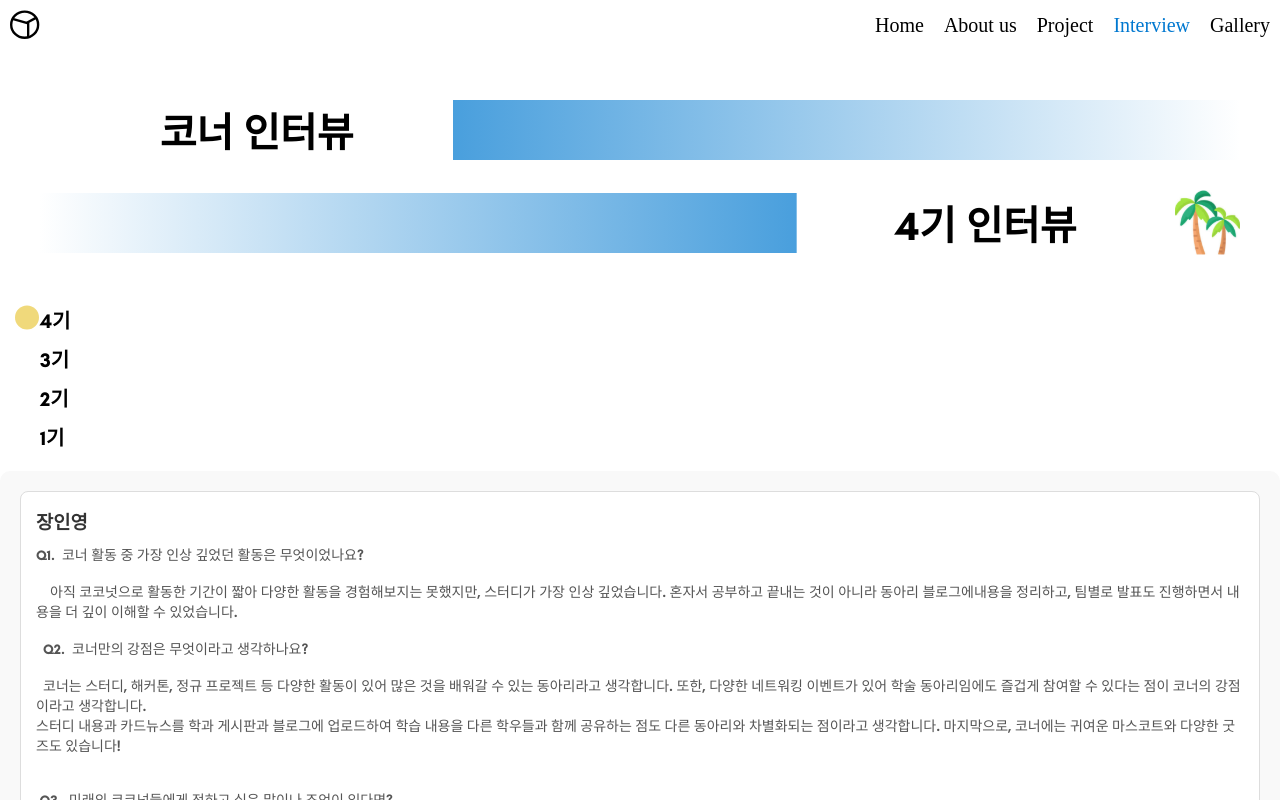
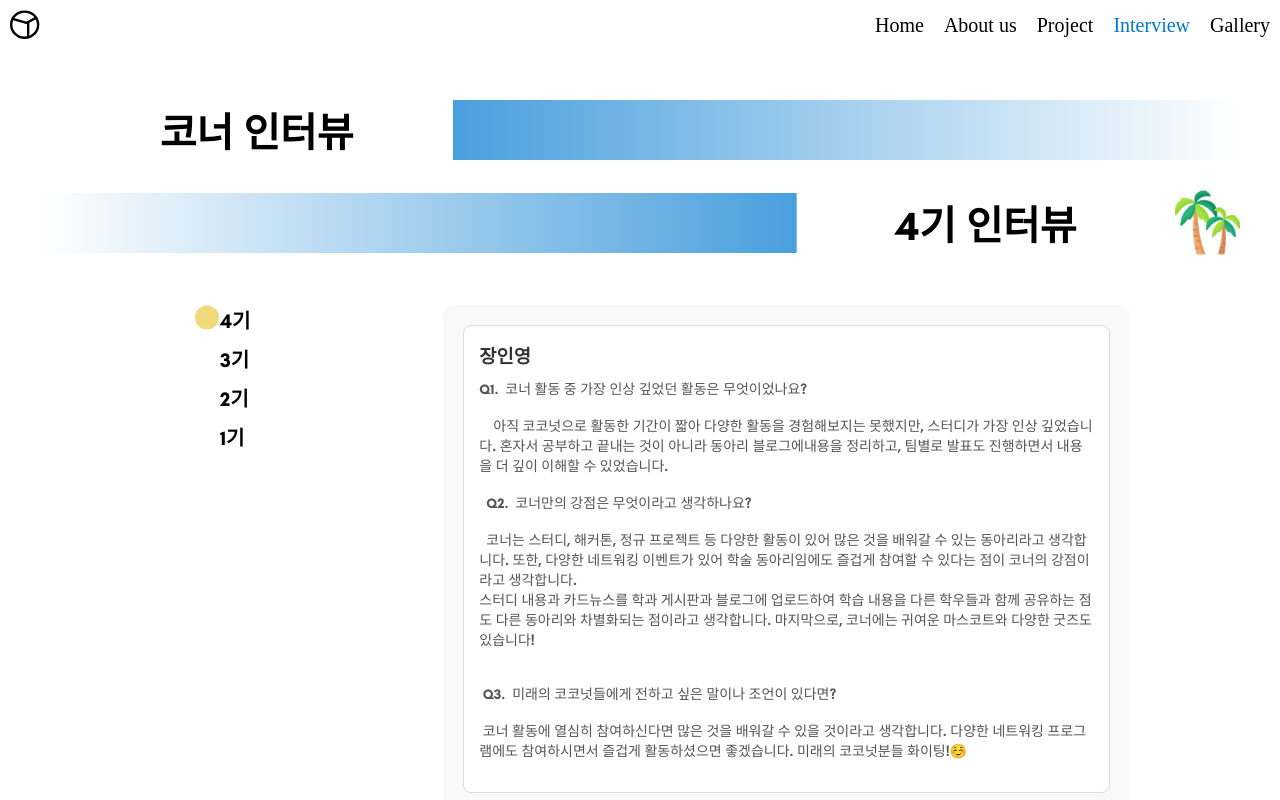
Before and after one commit to DS-Corner-Page/cornerpage_front, a React (Create React App) app: page /interview in a window 1280 px wide. Shown: the top 800 px of the page. Built offline with nearby package versions, Linux system fonts and the light colour scheme.

Commit message:
Fix: 인터뷰 css 수정

```diff
--- a/src/components/generationList/GenerationList.css
+++ b/src/components/generationList/GenerationList.css
@@ -75,9 +75,11 @@
     display: flex;
     flex-direction: column;
     gap: 10px;
-    margin-left: 20px;
+    margin-left: 100px;
     font-size: 20px;
     position: relative;
+    flex: 1; /* 너비를 균등하게 조정 */
+    max-width: 30%; /* 기수 목록이 너무 넓어지지 않도록 제한 */
   }
 
   .generation-item {
@@ -114,6 +116,11 @@
     padding: 20px;
     background: #f9f9f9;
     border-radius: 10px;
+    flex: 2; /* 인터뷰 내용이 더 넓게 보이도록 설정 */
+    max-width: 90%;
+    margin-block: auto;
+    margin-right: 150px;
+    display: block;
   }
 
   .interview-item {
@@ -135,3 +142,14 @@
     font-size: 14px;
     color: #555;
   }
+
+
+
+  /*css 추가*/
+ .content {
+  display: flex;
+  justify-content: space-between;
+  align-items: flex-start;
+  gap: 20px;
+  width: 100%;
+ }
--- a/src/page/Interview.js
+++ b/src/page/Interview.js
@@ -156,9 +156,13 @@ export default function Interview() {
   };
 
   return (
-    <>
+    <div className="interview-container">
       <Title title="코너 인터뷰" subtitle={`${selectedGen} 인터뷰`} color="blue" />
-      <GenerationList onGenClick={handleGenClick} />
+      <div className="content">
+        {/* 좌측 기수 목록 */}
+        <div className="generation-list">
+          <GenerationList onGenClick={setSelectedGen} />
+        </div>
 
         {/* 인터뷰 내용 표시 */}
         <div className="interview-content">
@@ -169,6 +173,8 @@ export default function Interview() {
             </div>
           ))}
         </div>
-    </>
+      </div>
+
+    </div>
   );
 }
```
Lines whose indentation alone changed are shown as unchanged.
